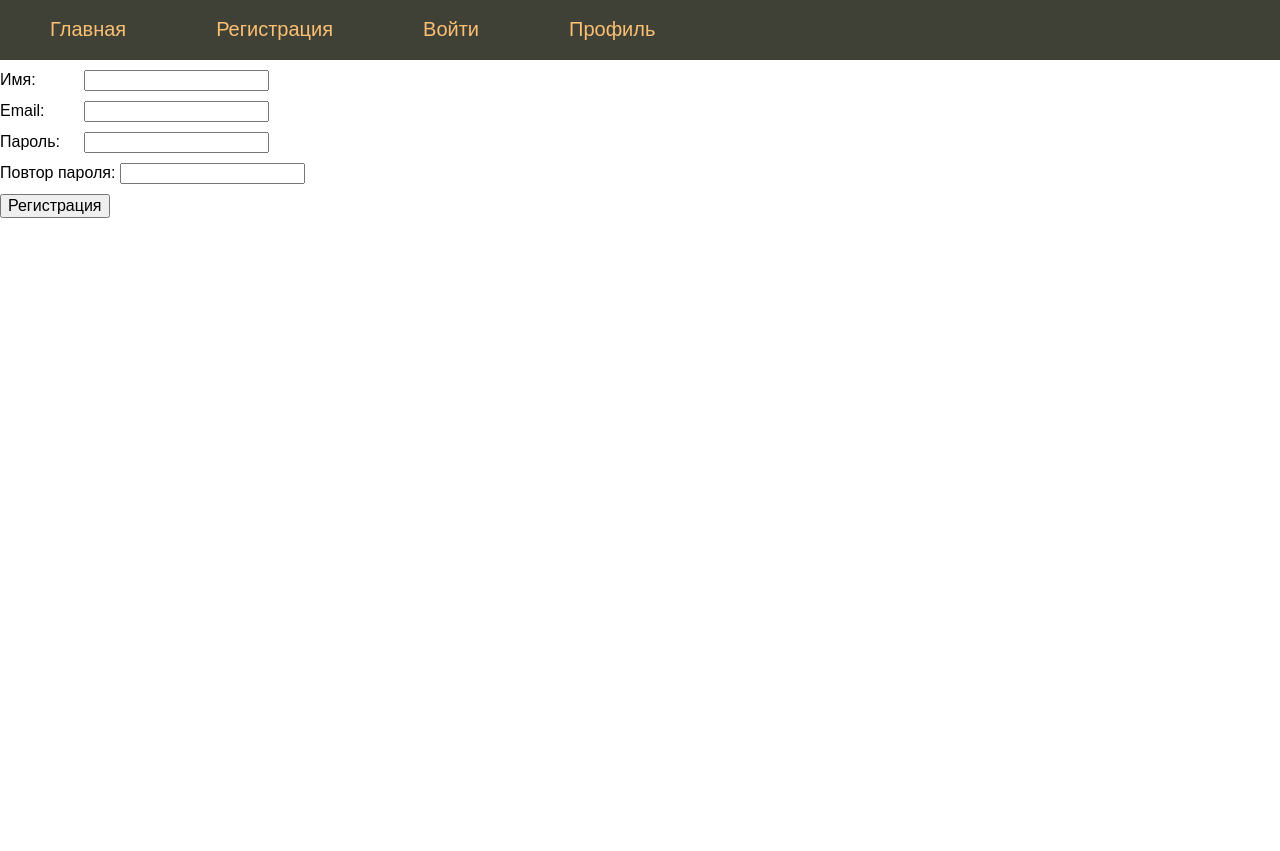
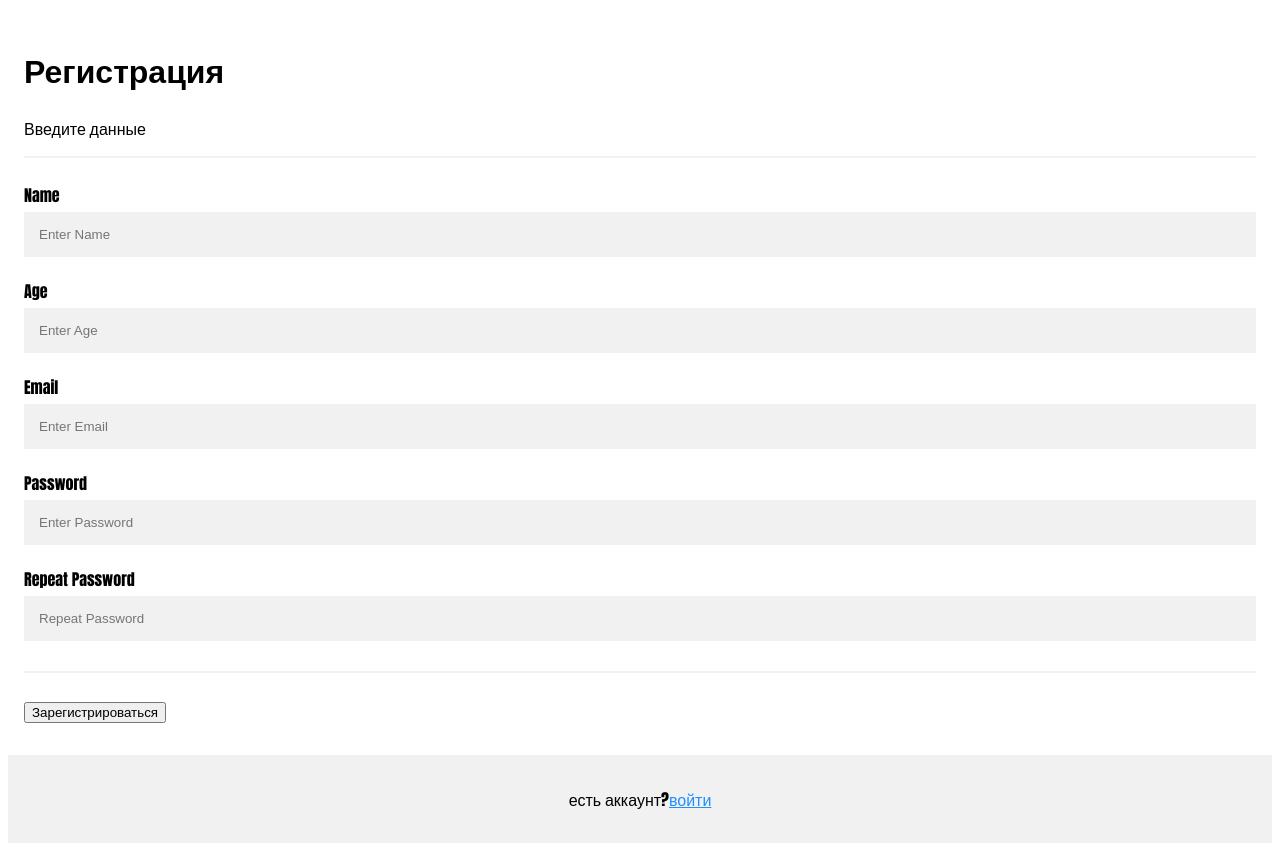
Before and after one commit to real-og/course, a Flask app: page /register in a window 1280 px wide. Before the commit the page ends 218 px from the top, so only its background shows below. Run offline with Flask 2, Linux system fonts and the light colour scheme.

Commit message:
base for pages

```diff
--- a/site.py
+++ b/site.py
@@ -52,7 +52,7 @@ def login():
 def logout():
     logout_user()
     flash("Ты вышел, бра", 'success')
-    return redirect(url_for('login'))
+    return redirect(url_for('index'))
 
 
 @app.route("/register", methods=["POST", "GET"])
@@ -61,18 +61,48 @@ def register():
         if len(request.form['email']) > 0 and len(request.form['psw']) > 0 \
             and request.form['psw'] == request.form['psw2']:
             hash = generate_password_hash(request.form['psw'])
-            db.add_user(request.form['name'], request.form['email'], hash, 21)
+            db.add_user(request.form['name'], request.form['email'], hash, int(request.form['age']))
             flash("Зарегался, родной", 'success')
             return redirect(url_for('login'))
         else:
             flash("Неверно заполнены поля", "error")
-    return render_template("register.html", title="Регистрация")
+    return render_template("register.html")
 
 
 @app.route('/profile')
 @login_required
 def profile():
-    return render_template("profile.html", info=str(current_user.get_name()))
+    return render_template("profile.html", info=current_user.get_user())
+
+@app.route('/dictionary')
+@login_required
+def dictionary():
+    return render_template("dictionary.html", words=['apple'], words_unknown=['asset'], tracks=['Maru Nara twox'])
+
+@app.route('/study', methods=["POST", "GET"])
+@login_required
+def study():
+    if request.method == "POST":
+        uuid = request.form['track_name'] + request.form['author']
+        return redirect(url_for('study_track',  track_uuid=uuid))
+    return render_template("study.html")
+
+@app.route('/study/<track_uuid>')
+@login_required
+def study_track(track_uuid):
+    return render_template("study_track.html", lyrics="text of song")
+
+@app.route('/train')
+@login_required
+def train():
+    return render_template("train.html", last_words=['err', 'rter'])
+
+@app.route('/rating')
+@login_required
+def rating():
+    return render_template("rating.html", users=['user1', 'user2'])
+
+
 
 
 if __name__ == "__main__":
--- a/static/css/styles.css
+++ b/static/css/styles.css
@@ -1,85 +1,63 @@
-html, body {
-	font-family: 'Arial';
-	margin: 0;
-	padding: 0;
-	height: 100%;
-	width: 100%;
+body {
+	font-family: Impact, fantasy;
 }
 
-a {
-	color: #0059b2;
-	text-decoration: none;
-}
-a:hover {
-	color: #CC0000;
-	text-decoration: underline;
+* {
+	box-sizing: border-box;
 }
 
-.clear {clear: both;}
-
-ul.mainmenu {
-	list-style: none;
-	background: #3F4137;
-	height: 60px;
-	margin: 0;
-	padding: 0;
-	color: #fdc073;
-	font-size: 20px;
-	overflow: hidden;
-}
-ul.mainmenu li {
-	float: left;
-	margin: 18px 40px 0 50px;
-}
-ul.mainmenu li.last {float: right;}
-
-ul.mainmenu li a {
-	color: #fdc073;
-	text-decoration: none;
-}
-ul.mainmenu li a:hover {
-	color: #FDA83D;
+/* Add padding to containers */
+.container {
+	padding: 16px;
+	background-color: white;
 }
 
-div.content {
-	margin: 10px;
+/* Full-width input fields */
+input[type=text],
+input[type=password] {
+	width: 100%;
+	padding: 15px;
+	margin: 5px 0 22px 0;
+	display: inline-block;
+	border: none;
+	background: #f1f1f1;
 }
 
-.form-contact label {
-	display: inline-block;
-	min-width: 80px;
-}
-.form-contact p {margin: 10px 0 10px 0;}
-.form-contact input[type=submit], textarea {
-	font-size: 16px;
+input[type=text]:focus,
+input[type=password]:focus {
+	background-color: #ddd;
+	outline: none;
 }
 
-.flash {padding: 10px;}
-.flash.success {
-	border: 1px solid #21DB56;
-	background: #AEFFC5;
-}
-.flash.error {
-	border: 1px solid #FF4343;
-	background: #FF9C9C;
+/* Overwrite default styles of hr */
+hr {
+	border: 1px solid #f1f1f1;
+	margin-bottom: 25px;
 }
 
-ul.list-posts {
-	list-style: none;
-	margin: 0;
-	padding: 0;
-	max-width: 600px;
+/* Set a style for the submit button */
+.registerbtn {
+	background-color: #4CAF50;
+	color: white;
+	padding: 16px 20px;
+	margin: 8px 0;
+	border: none;
+	cursor: pointer;
+	width: 100%;
+	opacity: 0.9;
 }
-ul.list-posts li {
-	margin: 20px 0 0 0;
-	border: 1px solid #eee;
+
+.registerbtn:hover {
+	opacity: 1;
 }
-ul.list-posts .title {
-	margin: 0;
-	padding: 5px;
-	background: #eee;
+
+/* Add a blue text color to links */
+a {
+	color: dodgerblue;
 }
-ul.list-posts .annonce {
-	margin: 0;
-	padding: 10px 5px 10px 5px;
+
+/* Set a grey background color and center the text of the "sign in" section */
+.signin {
+	background-color: #f1f1f1;
+	text-align: center;
 }
--- a/templates/base.html
+++ b/templates/base.html
@@ -1,19 +1,14 @@
 <!DOCTYPE html>
-<html>
-	<head>
-		<link type="text/css" href="{{ url_for('static', filename='css/styles.css')}}" rel="stylesheet" />
-	</head>
+<html lang="ru">
+<head>
+    <meta charset="utf-8">
+    <meta name="viewport" content="width=device-width, initial-scale=1, shrink-to-fit=no">
+    <link rel="stylesheet" href="https://stackpath.bootstrapcdn.com/bootstrap/4.5.0/css/bootstrap.min.css" integrity="sha384-9aIt2nRpC12Uk9gS9baDl411NQApFmC26EwAOH8WgZl5MYYxFfc+NcPb1dKGj7Sk" crossorigin="anonymous">
+</head>
+
 	<body>
 		{% block content -%}
-			{%- block mainmenu -%}
-		<ul class="mainmenu">
-			<li><a href="/">Главная</a></li>
-			<li><a href="/register">Регистрация</a></li>
-			<li><a href="/login">Войти</a></li>
-			<li><a href="/profile">Профиль</a></li>
-		</ul>
-			{% endblock mainmenu -%}
+
 		{% endblock -%}
-		</div>
 	</body>
 </html>
--- a/templates/register.html
+++ b/templates/register.html
@@ -1,15 +1,46 @@
- {% extends 'base.html' %}
+<!DOCTYPE html>
+<html>
 
-{% block content %}
-{{ super() }}
-{% for cat, msg in get_flashed_messages(True) %}
-<div class="flash {{cat}}">{{msg}}</div>
-{% endfor %}
-<form action="/register" method="post" class="form-contact">
-<p><label>Имя: </label> <input type="text" name="name" value="" required />
-<p><label>Email: </label> <input type="text" name="email" value="" required />
-<p><label>Пароль: </label> <input type="password" name="psw" value="" required />
-<p><label>Повтор пароля: </label> <input type="password" name="psw2" value="" required />
-<p><input type="submit" value="Регистрация" />
-</form>
-{% endblock %}
+<head>
+    <link rel="stylesheet" href="../static/css/styles.css">
+    <meta name="viewport" content="width=device-width, initial-scale=1">
+</head>
+
+<body>
+    {% for cat, msg in get_flashed_messages(True) %}
+    <div class="flash {{cat}}">{{msg}}</div>
+    {% endfor %}
+    <form action="" method="post" class="form-contact">
+        <div class="container">
+            <h1>Регистрация</h1>
+            <p>Введите данные</p>
+            <hr>
+            <label for="name"><b>Name</b></label>
+            <input type="text" placeholder="Enter Name" name="name" required>
+
+            <label for="age"><b>Age</b></label>
+            <input type="text" placeholder="Enter Age" name="age" required>
+
+            <label for="email"><b>Email</b></label>
+            <input type="text" placeholder="Enter Email" name="email" required>
+
+            <label for="psw"><b>Password</b></label>
+            <input type="password" placeholder="Enter Password" name="psw" required>
+
+            <label for="psw2"><b>Repeat Password</b></label>
+            <input type="password" placeholder="Repeat Password" name="psw2" required>
+            <hr>
+            <p><input type="submit" value="Зарегистрироваться" />
+
+
+
+        </div>
+
+        <div class="container signin">
+            <p>есть аккаунт?<a href="{{url_for('login')}}">войти</a></p>
+        </div>
+    </form>
+
+</body>
+
+</html>
```
Also changed, not shown: templates/dictionary.html (added, +31 -0 lines), templates/profile.html (+16 -1 lines), templates/rating.html (added, +18 -0 lines), templates/study.html (added, +16 -0 lines), templates/study_track.html (added, +12 -0 lines), templates/train.html (added, +18 -0 lines), templates/welcome.html (+4 -11 lines), user.py (+7 -0 lines).
